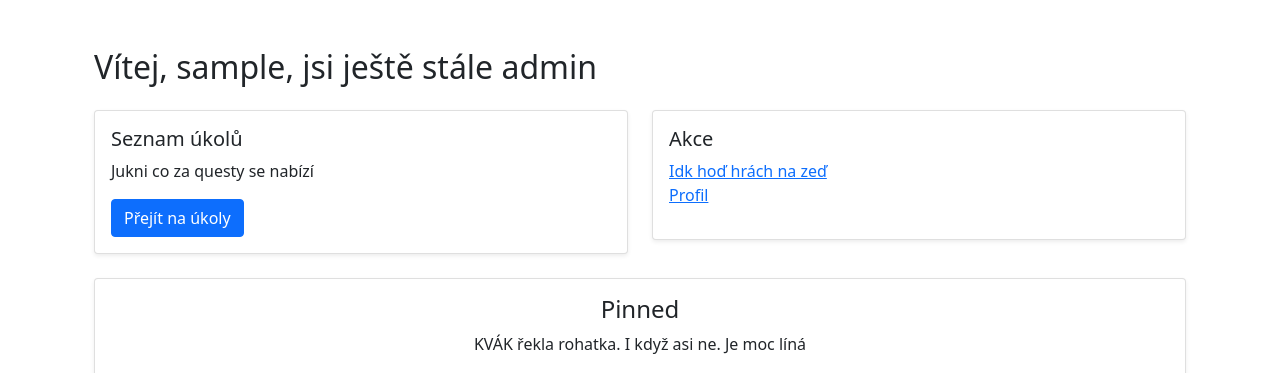
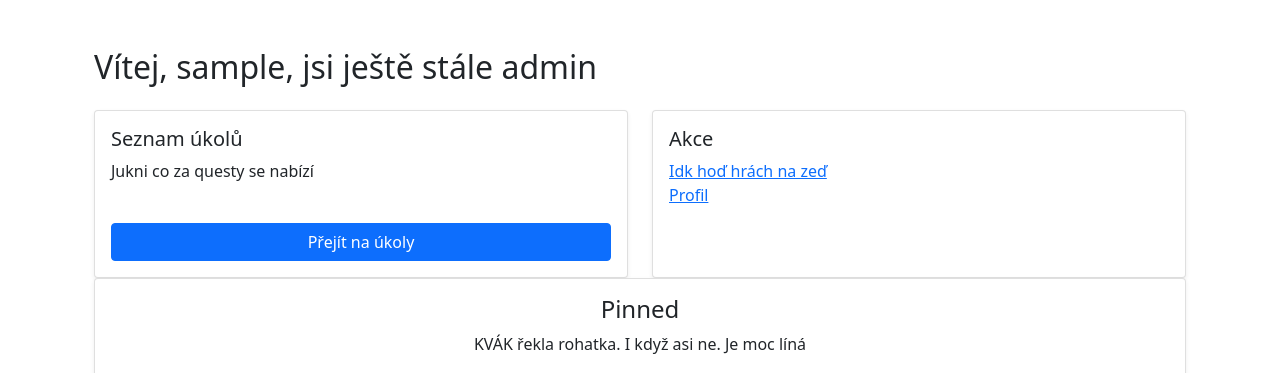
Before and after one commit to Soirlumen/django_hw_app, a Django app: page /accounts/ in a window 1280 px wide. Shown: the part 73-446 px from the top of the page. Run offline with Django 5.2, Linux system fonts and the light colour scheme; the visitor is signed in with stand-in values (Sample User, id 1).

Commit message:
dashboard cosmetics  pourquoi la vie

```diff
--- a/templates/base.html
+++ b/templates/base.html
@@ -14,12 +14,12 @@
 <div class="d-flex flex-wrap align-items-center justify-content-center
 justify-content-lg-start">
 <a class="navbar-brand" href="{% url 'list' %}">Domácí úkolky</a>
-<ul class="nav col-12 col-lg-auto me-lg-auto mb-2 justify-content-center
-mb-md-0">
+<ul class="nav col-12 col-lg-auto me-lg-auto mb-2 justify-content-center mb-md-0">
 {% if user.is_authenticated %}
 <li><a href="{% url 'ass_create' %}" class="nav-link px-2 link-dark">+ New</a></li>
 {%if user.is_admin %}
-<li><a href="{% url 'admin:index' %}" class="nav-link px-2 link-dark">admin</a></li>{%endif%}
+<li><a href="{% url 'admin:index' %}" class="nav-link px-2 link-dark">admin</a></li>
+{%endif%}
 </ul>
 <div class="dropdown text-end">
 <a href="#" class="d-block link-dark text-decoration-none dropdown-toggle"
--- a/templates/dashboard.html
+++ b/templates/dashboard.html
@@ -1,34 +1,41 @@
-{% extends "base.html" %}
+{% extends 'base.html' %}
 {% load static %}
 
-{% block title %}Dashboard{% endblock title %}
+{% block title %}
+  Dashboard
+{% endblock %}
 
 {% block content %}
   <div class="container mt-5">
-    <h2 class="mb-4">Vítej, {{ user.username }}, jsi ještě stále {{user.role}}</h2>
-
-    <div class="row">
+    <h2 class="mb-4">Vítej, {{ user.username }}, jsi ještě stále {{ user.role }}</h2>
+    <div class="row align-items-stretch">
       <div class="col-md-6">
-            <div class="card shadow-sm mb-4">
-                <div class="card-body">
+        <div class="card shadow-sm mb-4 h-100">
+          <div class="card-body d-flex flex-column">
             <h5 class="card-title">Seznam úkolů</h5>
             <p class="card-text">Jukni co za questy se nabízí</p>
-                    <a href="{% url 'list' %}" class="btn btn-primary">Přejít na úkoly</a>
+            <a href="{% url 'list' %}" class="btn btn-primary mt-auto">Přejít na úkoly</a>
           </div>
         </div>
       </div>
       <div class="col-md-6">
-            <div class="card shadow-sm mb-4">
-                <div class="card-body">
+        <div class="card shadow-sm mb-4 h-100">
+          <div class="card-body d-flex flex-column">
             <h5 class="card-title">Akce</h5>
-                    <ul class="list-unstyled">
+            <ul class="list-unstyled flex-grow-1">
               {% if user.teacher_profile %}
-                            <li><a href="{% url 'ass_create' %}">Zadat nový úkol</a></li>
+                <li>
+                  <a href="{% url 'ass_create' %}">Zadat nový úkol</a>
+                </li>
               {% endif %}
               {% if user.student_profile %}
-                            <li><a href="#">Idk hoď hrách na zeď</a></li>
+                <li>
+                  <a href="#">Idk hoď hrách na zeď</a>
+                </li>
               {% endif %}
-                        <li><a href="#">Profil</a></li>
+              <li>
+                <a href="#">Profil</a>
+              </li>
             </ul>
           </div>
         </div>
@@ -39,9 +46,8 @@
       <div class="card-body text-center">
         <h4 class="card-title">Pinned</h4>
         <p class="card-text">KVÁK řekla rohatka. I když asi ne. Je moc líná</p>
-            <img src="{% static 'accounts/pixtop.png' %}" class="img-fluid rounded" alt="Nástěnka obrázek">
+        <img src="{% static 'accounts/pixtop.png' %}" class="img-fluid rounded" alt="Nástěnka obrázek" />
       </div>
     </div>
-
   </div>
-{% endblock content %}
+{% endblock %}
```
Lines whose indentation alone changed are shown as unchanged.
